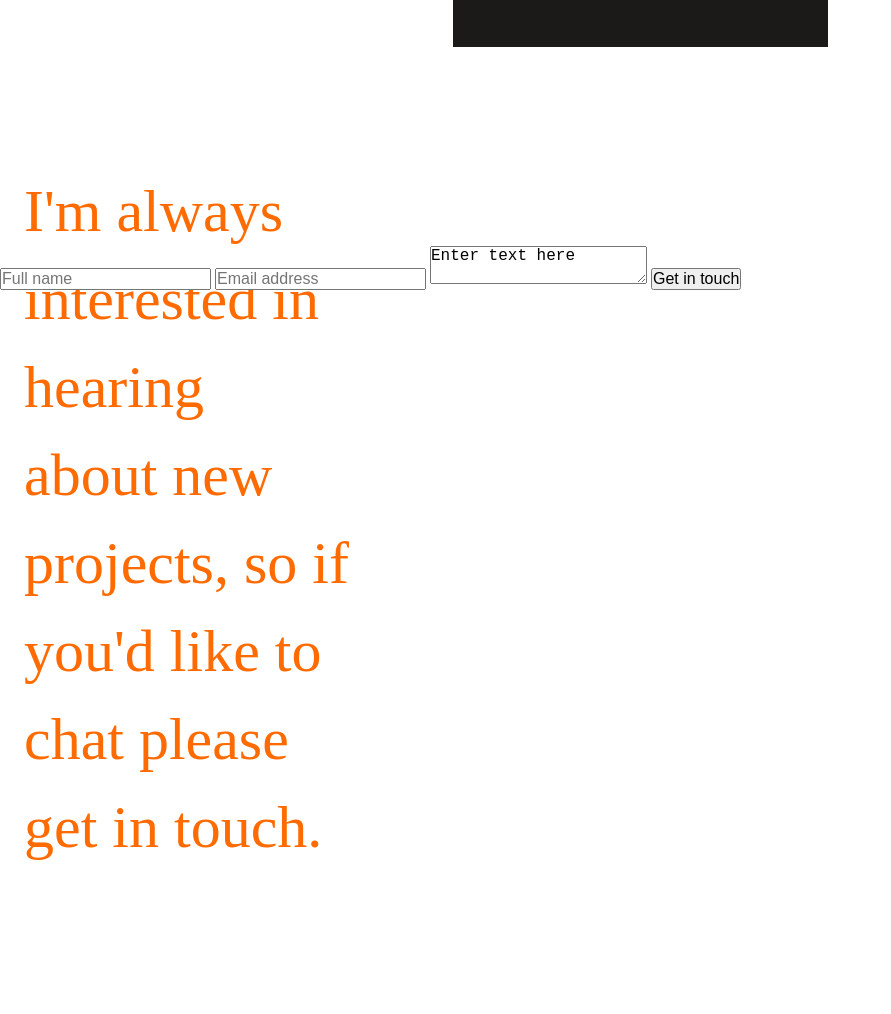
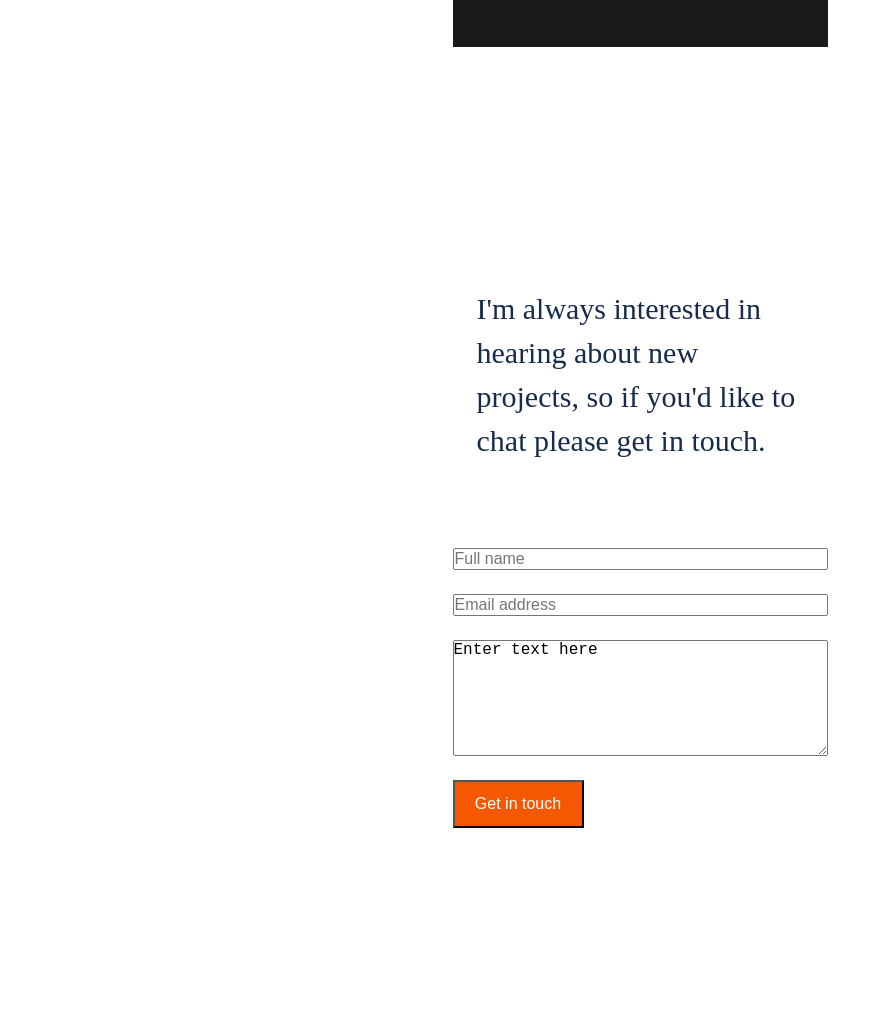
Before and after one commit to arnoldnekemiah/portfolio-m, a website: page index.html in a window 1280 px wide. Shown: the part 6398-7412 px from the top of the page, without its empty margins (0-891 px from the left). Before the commit the page ends 7269 px from the top, so only its background shows below. Drawn offline with Linux system fonts and the light colour scheme; a web font is replaced by a local one.

Commit message:
styled the form

```diff
--- a/index.html
+++ b/index.html
@@ -234,29 +234,29 @@
     </div>
   </section>
   <section class="contact">
-    <div class="contact-header">
-      <h2>
+      <h2 class="conclusion-txt">
       I'm always interested in
       hearing about new projects,
       so if you'd like to chat please
       get in touch.
     </h2>
-    <form action="">
+    <form class="form" action="">
       <input
+      class="input-1"
       type="text"
       maxlength="30"
       placeholder="Full name"
       required
       >
       <input
+      class="input-1"
       type="email"
       placeholder="Email address"
       required
       >
-      <textarea maxlength="500">Enter text here</textarea>
-      <button type="submit">Get in touch</button>
+      <textarea class="textarea" maxlength="500">Enter text here</textarea>
+      <button class="btn-submit" type="submit">Get in touch</button>
     </form>
-    </div>
   </section>
 </body>
 </html>
--- a/style.css
+++ b/style.css
@@ -358,3 +358,40 @@ h2 {
   background-color: #f4f1f0;
   color: #5b5957;
 }
+.contact{
+  display: grid;
+  margin: auto;
+  grid-template-columns: auto;
+  grid-template-rows:auto ;
+  /* background-color: #f55800; */
+  padding: 120px 24px;
+  gap: 58px;
+  width: 375px;
+  height: 844px;
+}
+.conclusion-txt{
+  width: 327px;
+  height: 20px;
+  line-height: 44px;
+  font-size: 30px;
+  color: #172B4D;
+}
+.form{
+  display: flex;
+  flex-direction: column;
+  gap: 24px;
+
+}
+.input-1{
+  height: 18px;
+}
+.textarea{
+  height: 114px;
+}
+.btn-submit{
+  width: 131px;
+  height: 48px;
+  padding: 12px;
+  background-color: #f55800;
+  color: #fff;
+}
```
